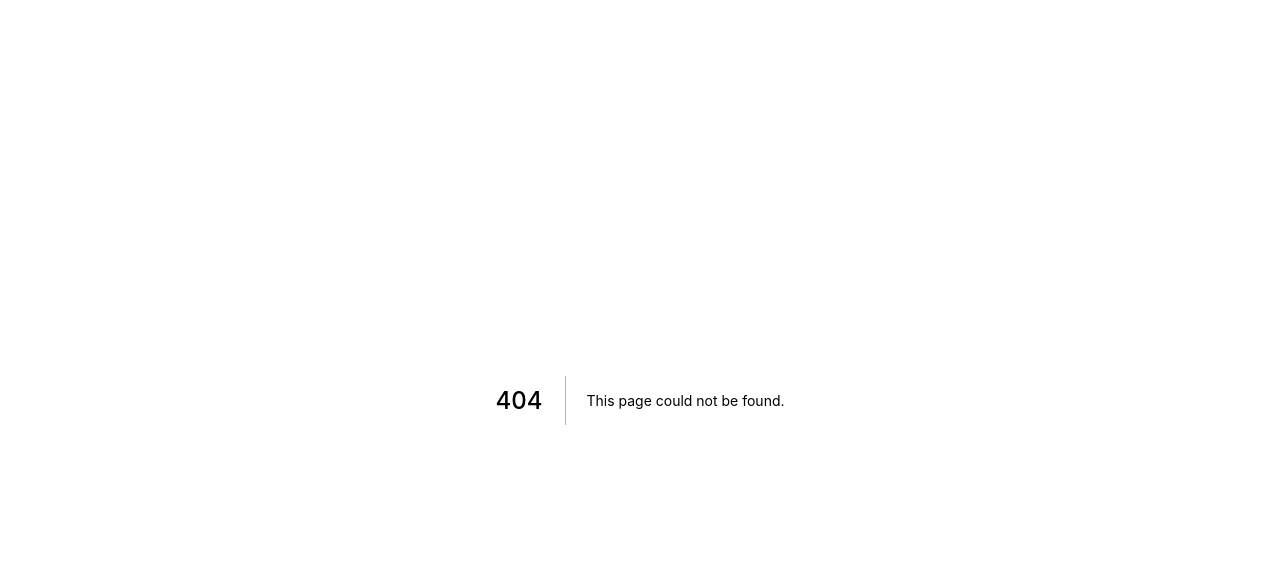
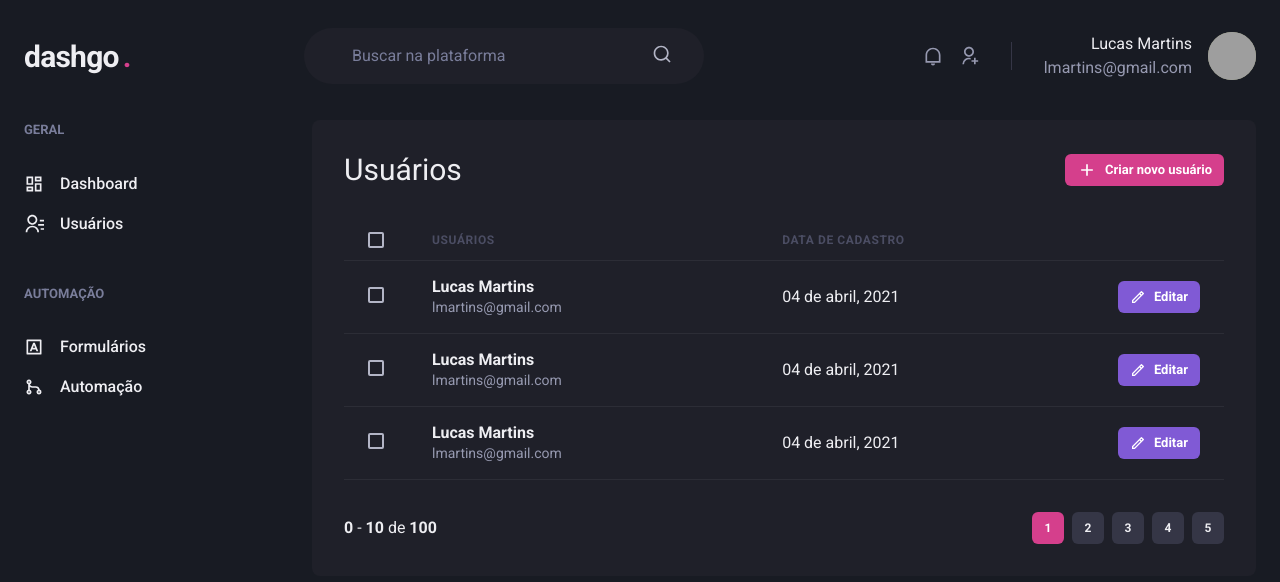
Before and after one commit to lucasmv2205/dashgo, a Next.js app: page /users in a window 1280 px wide. Before the commit this address had no page. Shown: the top 582 px of the page. Built offline with nearby package versions, Linux system fonts and the light colour scheme; grey boxes are pictures that could not be loaded.

Commit message:
create users page with table list, pagination and create users

```diff
--- /dev/null
+++ b/src/components/Pagination.tsx
@@ -0,0 +1,76 @@
+import { Box, Button, Stack } from "@chakra-ui/react";
+
+export function Pagination() {
+  return (
+    <Stack
+      direction="row"
+      mt="8"
+      justify="space-between"
+      align="center"
+      spacing="6"
+    >
+      <Box>
+        <strong>0</strong> - <strong>10</strong> de <strong>100</strong>
+      </Box>
+      <Stack direction="row" spacing="2">
+        <Button
+          size="sm"
+          fontSize="xs"
+          colorScheme="pink"
+          width="4"
+          disabled
+          _disabled={{
+            bgColor: "pink.500",
+            cursor: "default",
+          }}
+        >
+          1
+        </Button>
+        <Button
+          size="sm"
+          fontSize="xs"
+          width="4"
+          bgColor="gray.700"
+          _hover={{
+            bgColor: "gray.500",
+          }}
+        >
+          2
+        </Button>
+        <Button
+          size="sm"
+          fontSize="xs"
+          width="4"
+          bgColor="gray.700"
+          _hover={{
+            bgColor: "gray.500",
+          }}
+        >
+          3
+        </Button>
+        <Button
+          size="sm"
+          fontSize="xs"
+          width="4"
+          bgColor="gray.700"
+          _hover={{
+            bgColor: "gray.500",
+          }}
+        >
+          4
+        </Button>
+        <Button
+          size="sm"
+          fontSize="xs"
+          width="4"
+          bgColor="gray.700"
+          _hover={{
+            bgColor: "gray.500",
+          }}
+        >
+          5
+        </Button>
+      </Stack>
+    </Stack>
+  );
+}
--- /dev/null
+++ b/src/pages/users/index.tsx
@@ -0,0 +1,140 @@
+import {
+  Box,
+  Button,
+  Checkbox,
+  Flex,
+  Heading,
+  Icon,
+  Table,
+  Tbody,
+  Td,
+  Text,
+  Th,
+  Thead,
+  Tr,
+} from "@chakra-ui/react";
+import { RiAddLine, RiPencilLine } from "react-icons/ri";
+import { Header } from "../../components/Header";
+import { Pagination } from "../../components/Pagination";
+import { Sidebar } from "../../components/Sidebar";
+
+export default function UsersList() {
+  return (
+    <Box>
+      <Header />
+
+      <Flex w="100%" my="6" maxWidth={1480} mx="auto" px="6">
+        <Sidebar />
+
+        <Box flex="1" borderRadius={8} bg="gray.800" p="8">
+          <Flex mb="8" justify="space-between" align="center">
+            <Heading size="lg" fontWeight="normal">
+              Usuários
+            </Heading>
+
+            <Button
+              as="a"
+              size="sm"
+              fontSize="small"
+              colorScheme="pink"
+              leftIcon={<Icon as={RiAddLine} fontSize="20" />}
+            >
+              Criar novo usuário
+            </Button>
+          </Flex>
+
+          <Table colorScheme="whiteAlpha">
+            <Thead>
+              <Tr>
+                <Th px="6" color="gray.300" width="8">
+                  <Checkbox colorScheme="pink" />
+                </Th>
+                <Th>Usuários</Th>
+                <Th>Data de cadastro</Th>
+                <Th width="8" ></Th>
+              </Tr>
+            </Thead>
+            <Tbody>
+              <Tr>
+                <Td px="6">
+                  <Checkbox colorScheme="pink" />
+                </Td>
+                <Td>
+                  <Box>
+                    <Text fontWeight="bold">Lucas Martins</Text>
+                    <Text fontSize="sm" color="gray.300">
+                      lmartins@gmail.com
+                    </Text>
+                  </Box>
+                </Td>
+                <Td>04 de abril, 2021</Td>
+                <Td>
+                  <Button
+                    as="a"
+                    size="sm"
+                    fontSize="small"
+                    colorScheme="purple"
+                    leftIcon={<Icon as={RiPencilLine} fontSize="16" />}
+                  >
+                    Editar
+                  </Button>
+                </Td>
+              </Tr>
+              <Tr>
+                <Td px="6">
+                  <Checkbox colorScheme="pink" />
+                </Td>
+                <Td>
+                  <Box>
+                    <Text fontWeight="bold">Lucas Martins</Text>
+                    <Text fontSize="sm" color="gray.300">
+                      lmartins@gmail.com
+                    </Text>
+                  </Box>
+                </Td>
+                <Td>04 de abril, 2021</Td>
+                <Td>
+                  <Button
+                    as="a"
+                    size="sm"
+                    fontSize="small"
+                    colorScheme="purple"
+                    leftIcon={<Icon as={RiPencilLine} fontSize="16" />}
+                  >
+                    Editar
+                  </Button>
+                </Td>
+              </Tr>
+              <Tr>
+                <Td px="6">
+                  <Checkbox colorScheme="pink" />
+                </Td>
+                <Td>
+                  <Box>
+                    <Text fontWeight="bold">Lucas Martins</Text>
+                    <Text fontSize="sm" color="gray.300">
+                      lmartins@gmail.com
+                    </Text>
+                  </Box>
+                </Td>
+                <Td>04 de abril, 2021</Td>
+                <Td>
+                  <Button
+                    as="a"
+                    size="sm"
+                    fontSize="small"
+                    colorScheme="purple"
+                    leftIcon={<Icon as={RiPencilLine} fontSize="16" />}
+                  >
+                    Editar
+                  </Button>
+                </Td>
+              </Tr>
+            </Tbody>
+          </Table>
+          <Pagination />
+        </Box>
+      </Flex>
+    </Box>
+  );
+}
```
Also changed, not shown: src/pages/users/create.tsx (added, +43 -0 lines).
